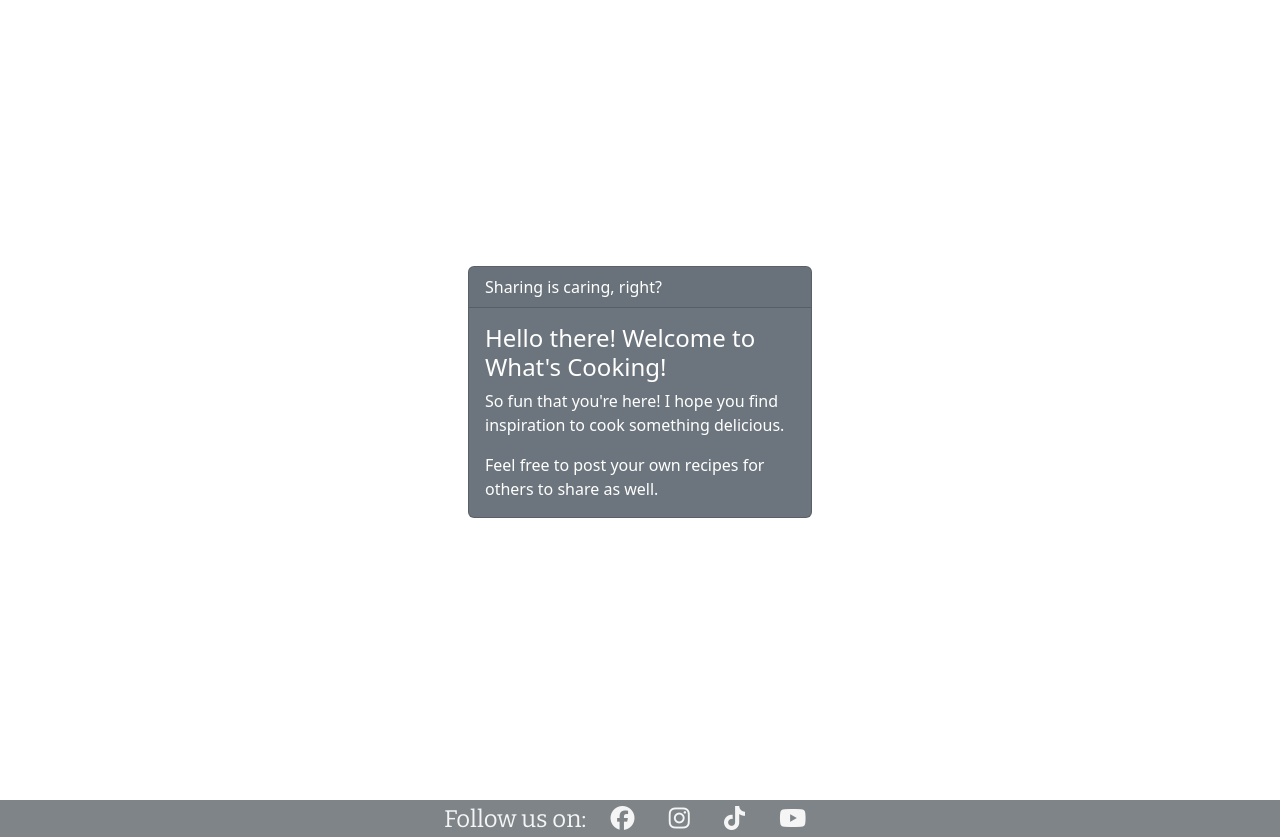
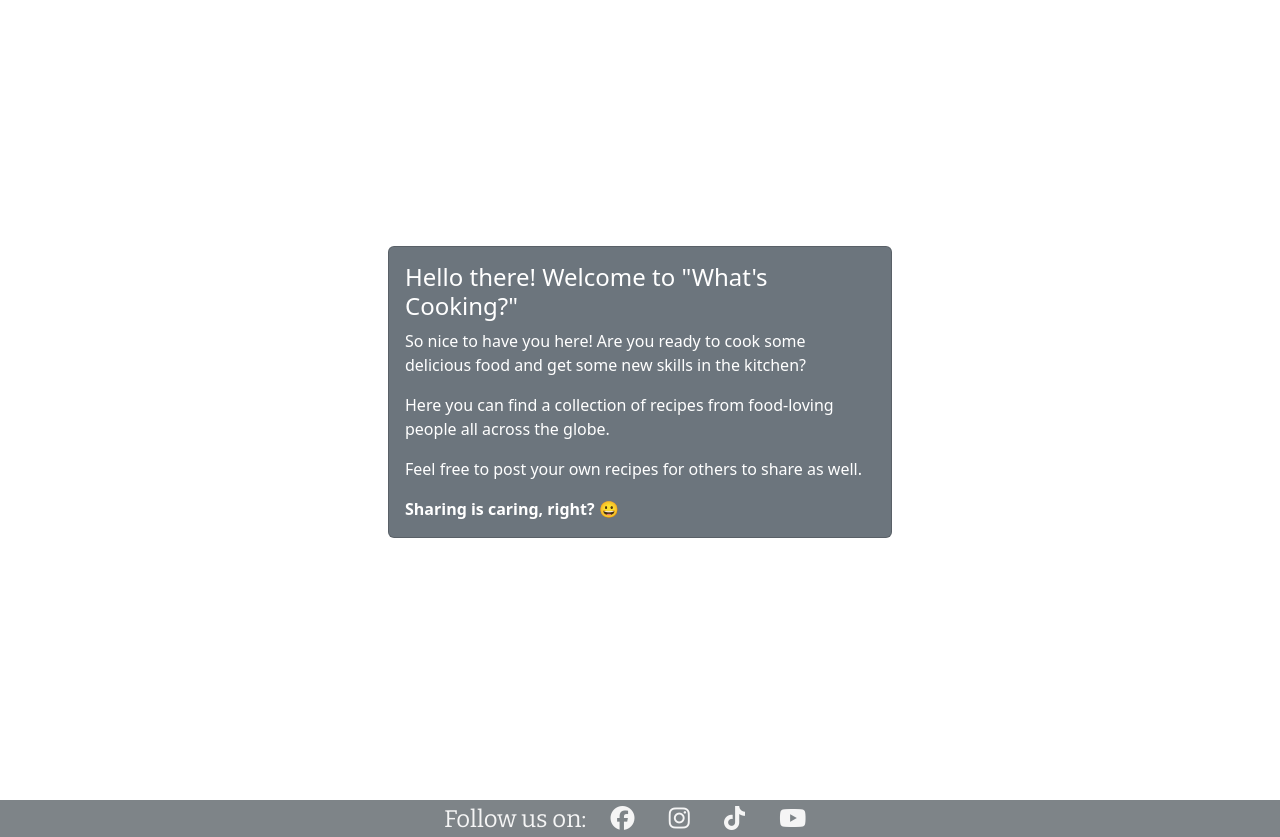
Before and after one commit to Kattis91/what-is-cooking, a Django app: template templates/index.html in a window 1280 px wide. Shown: the part 40-877 px from the top of the page. Run offline with Django 3.2, Linux system fonts and the light colour scheme; the template is opened without the code that fills it, so the values that code supplies are empty; some libraries are stand-ins or nearby versions.

Commit message:
Update welcoming message to make it sound more catchy

```diff
--- a/templates/index.html
+++ b/templates/index.html
@@ -4,13 +4,14 @@
 
 <div class="background-img"></div>
 
-<div class="container d-flex justify-content-center vh-100 align-items-center" style="max-width: 23rem;">
+<div class="container d-flex justify-content-center vh-100 align-items-center" style="max-width: 33rem;">
     <div class="card text-bg-secondary mb-3">
-        <div class="card-header">Sharing is caring, right?</div>
         <div class="card-body">
-            <h4 class="card-title">Hello there! Welcome to What's Cooking!</h4>
-            <p class="card-text">So fun that you're here! I hope you find inspiration to cook something delicious.</p>
+            <h4 class="card-title">Hello there! Welcome to "What's Cooking?"</h4>
+            <p class="card-text">So nice to have you here! Are you ready to cook some delicious food and get some new skills in the kitchen?</p>
+            <p class="card-text">Here you can find a collection of recipes from food-loving people all across the globe.</p>
             <p class="card-text">Feel free to post your own recipes for others to share as well.</p>
+            <strong class="card-text">Sharing is caring, right? &#128512;</strong>
         </div>
     </div>
 </div>
```
